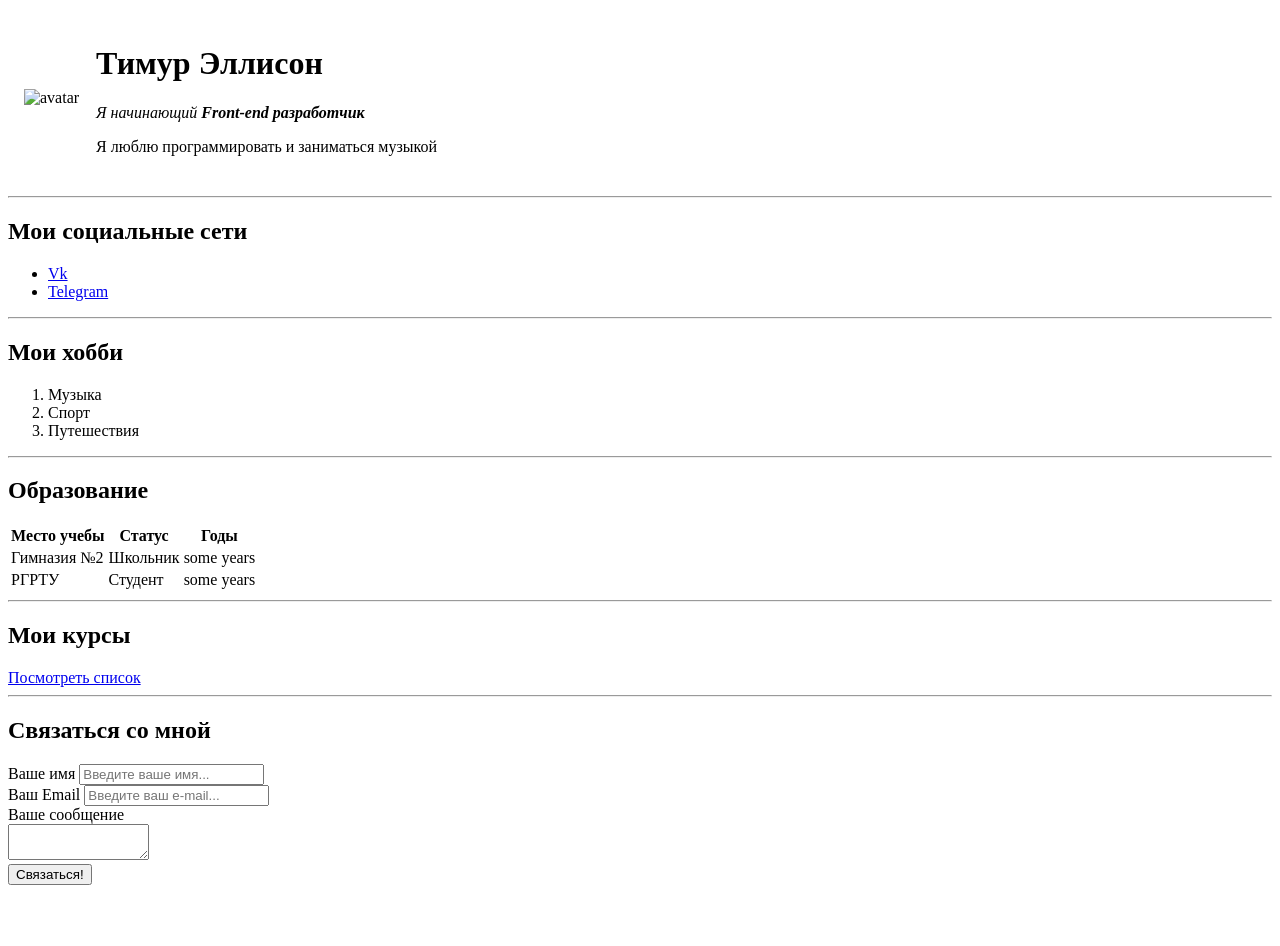
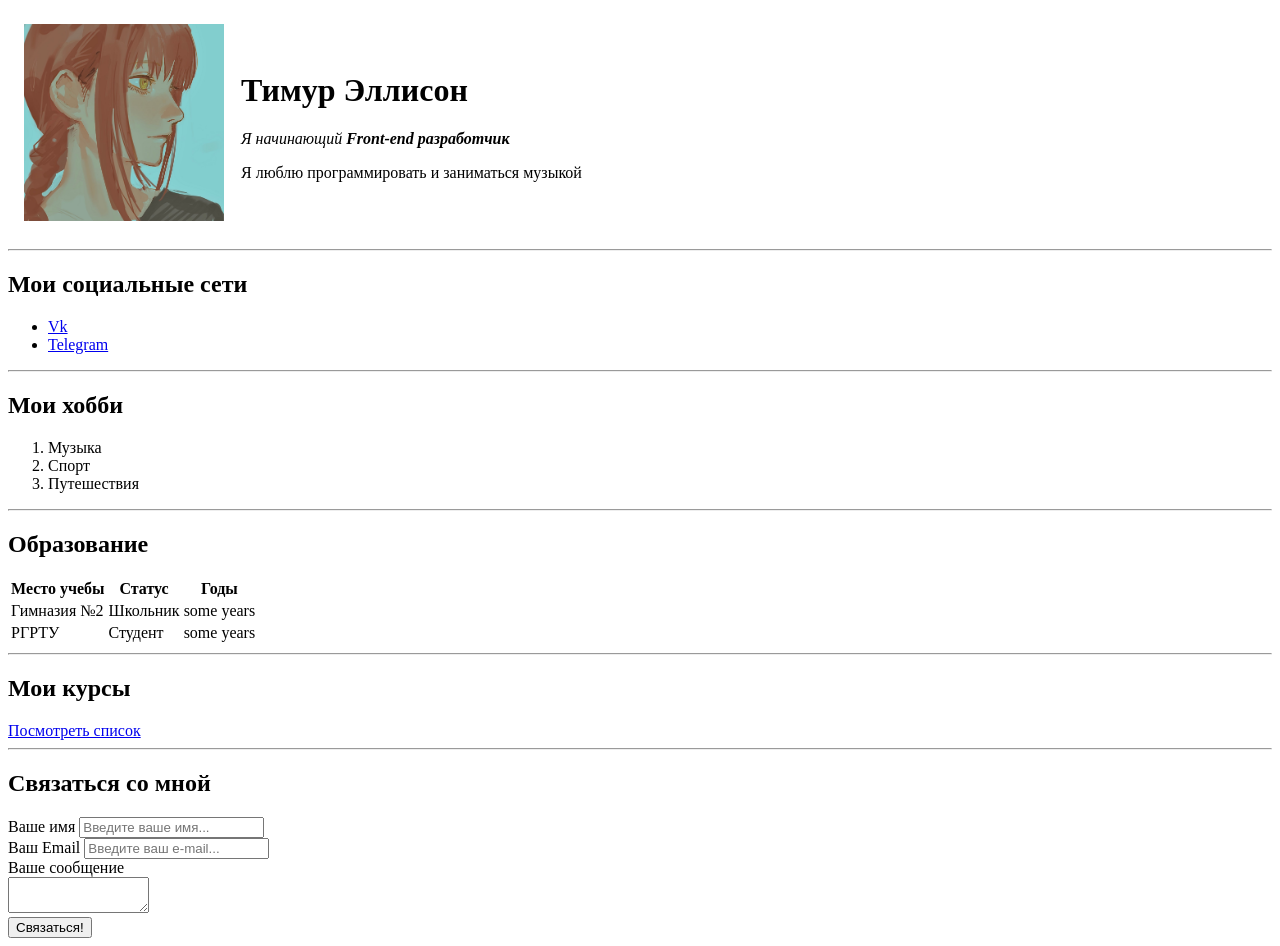
Before and after one commit to DreamsoundX/HTML_BasicCourse, a plain HTML site: page index.html in a window 1280 px wide. Before the commit the page ends 893 px from the top, so only its background shows below. Drawn offline with Linux system fonts and the light colour scheme.

Commit message:
test 4 img

```diff
--- a/index.html
+++ b/index.html
@@ -9,7 +9,7 @@
   <body>
     <table cellspacing="15">
       <tr>
-        <td><img src="/img/cover.jpg" alt="avatar" width="200" /></td>
+        <td><img src="img/avatar.jpg" alt="avatar" width="200" /></td>
         <td>
           <h1>Тимур Эллисон</h1>
           <p>
```
